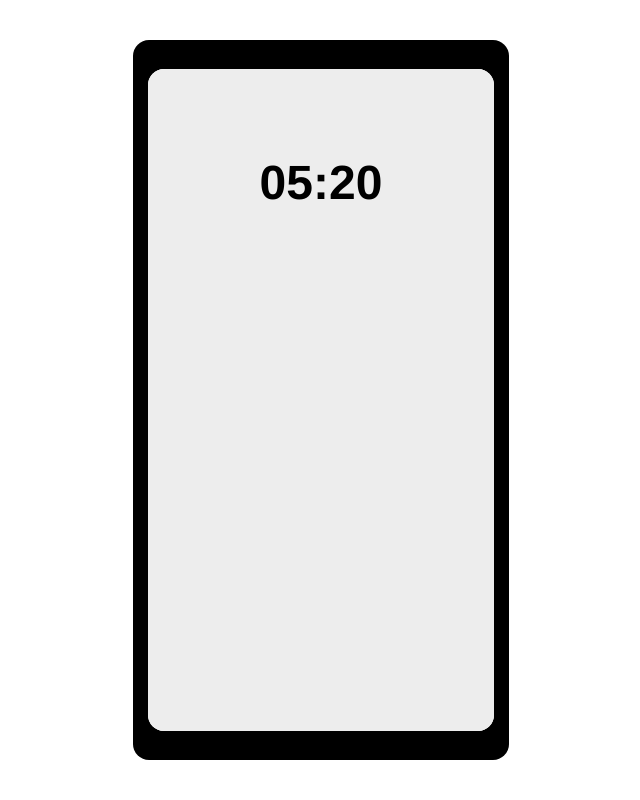
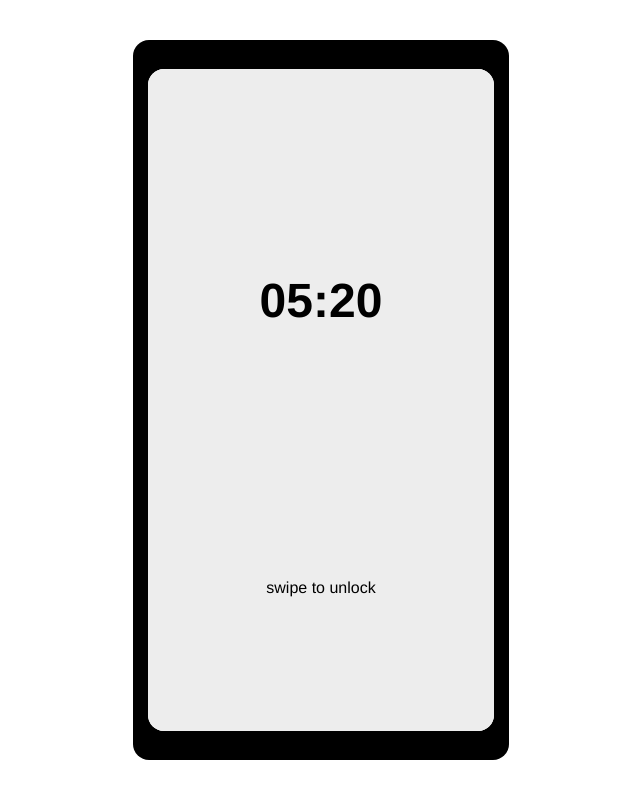
Before and after one commit to Jossl123/NuitDeLinfo2023, a PHP site: page / in a window 1280 px wide. Shown: the whole page, without its empty margins (319-959 px from the left). Run offline with PHP 8.4, Linux system fonts and the light colour scheme.

Commit message:
lock swipe text

```diff
--- a/src/public/css/phone/lock.css
+++ b/src/public/css/phone/lock.css
@@ -5,6 +5,10 @@
     transition: all 0.5s;
     background-color: rgb(237, 237, 237);
     user-select: none;
+    display: flex;
+    flex-direction: column;
+    align-items: center;
+    justify-content: space-around;
 }
 #phone-lock > h1{
     margin: 0;
--- a/src/public/lock.php
+++ b/src/public/lock.php
@@ -1,3 +1,4 @@
 <div id="phone-lock" class="panel">
     <h1 id="hour">00:00</h1>
+    <p>swipe to unlock</p>
 </div>
```
